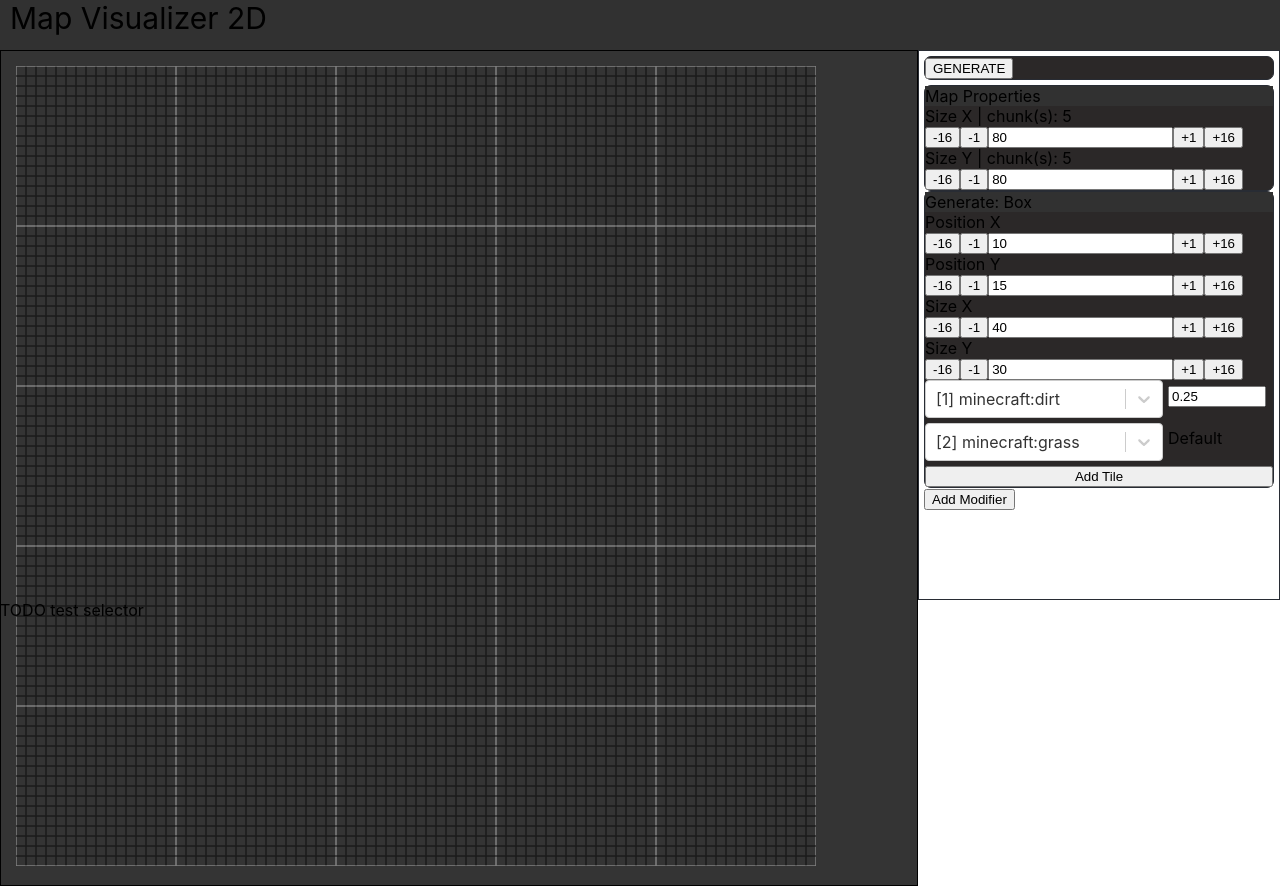
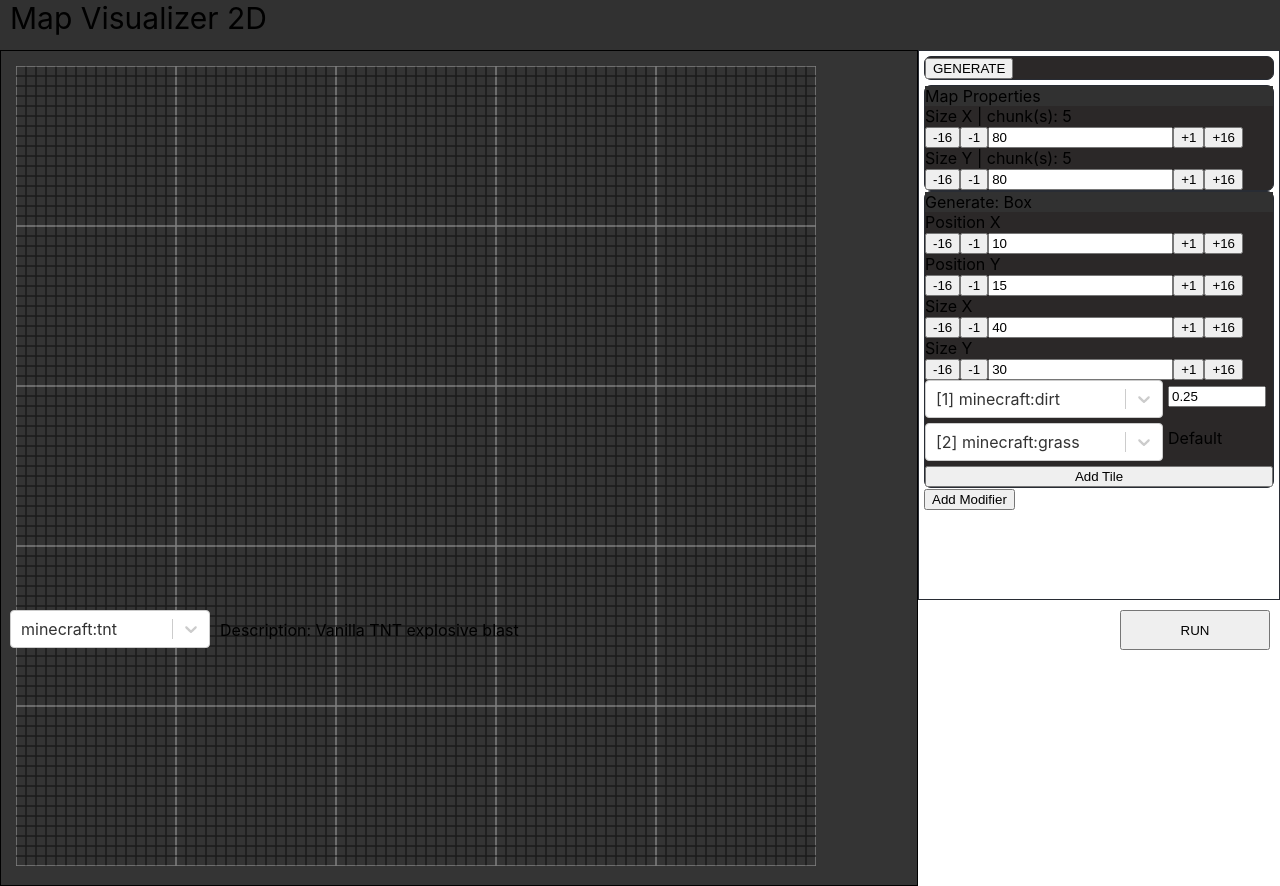
Before and after one commit to DarkGuardsman/icbm-calculator-web, a React (Create React App) app: page / in a window 1280 px wide. Built offline with nearby package versions, Linux system fonts and the light colour scheme.

Commit message:
feat: added simulation selector and a basic fill command for testing
Fill command is just to validate the logic works. Will need to setup actual simulations later. Along with tools to play back edits.

```diff
--- a/src/tools/map/MapToolPage.js
+++ b/src/tools/map/MapToolPage.js
@@ -7,11 +7,14 @@ import {TILE_AIR, TILE_SET} from "../../common/Tiles";
 import {fillTiles} from "../../funcs/TileFuncs";
 import BoxModifier from "../modifiers/box/BoxModifier";
 import {CHUNK_SIZE} from "../../common/Consts";
+import SimulationSelector from "../selector/simulation/SimulationSelector";
+
 
 export default function MapToolPage() {
     const [sizeX, setSizeX] = useState(CHUNK_SIZE * 5);
     const [sizeY, setSizeY] = useState(CHUNK_SIZE * 5);
     const [tiles, setTiles] = useState([]);
+    const [edits, setEdits] = useState([]);
     const [hasRun, setHasRun] = useState(false);
 
     const [modifiers, setModifiers] = useState([
@@ -34,6 +37,35 @@ export default function MapToolPage() {
             }
         }
     ]);
+
+    // TODO convert tile matrix into an object with a custom hook for easier management
+    //          have object contain a setter/getter for each tile
+    //          have object record changes
+    //          have object contain a method to bookmark change sections as a page with start/end  map.start("expand-1") map.end("expand-1")
+    //          as part of edits include cause by  map.setTile(x, y, tile, source)... could even have this auto page bookmarks by making source {id, page, step}
+    const setTile = (x, y, tileId) => {
+
+        // Async is a pain
+        setTiles(prev => {
+            // Duplicate array to trigger state change
+            const newTileArray = prev === undefined ? [] : [...prev];
+            newTileArray[y] = newTileArray[y] === undefined ? [] : [...newTileArray[y]];
+
+            // Record edits
+            const currentTile = newTileArray[y][x];
+            setEdits((prev) => [...prev, {
+                x,y,
+                oldTile: currentTile,
+                newTile: tileId,
+                time: new Date()
+            }]);
+
+            // Store edit
+            newTileArray[y][x] = tileId;
+
+            return newTileArray;
+        });
+    };
 
     const generateMap = () => {
         const tiles = [];
@@ -135,7 +167,12 @@ export default function MapToolPage() {
                     </div>
                 </div>
                 <div className={styles.contentBottom}>
-                    TODO test selector
+                    <SimulationSelector
+                        tiles={tiles}
+                        setTile={setTile}
+                        hasRun={hasRun}
+                        onRun={() => setHasRun(true)}
+                    />
                 </div>
             </div>
         </ToolPage>
--- /dev/null
+++ b/src/tools/selector/simulation/SimulationSelector.module.css
@@ -0,0 +1,25 @@
+.testHeader {
+    display: flex;
+    flex-direction: row;
+
+    gap: 10px;
+
+    padding: 10px;
+}
+
+.testSelector {
+    width: 200px;
+    height: 40px;
+}
+
+.testDescription {
+    flex-grow: 1;
+    line-height: 40px;
+}
+
+.testRunButton {
+    button {
+        width: 150px;
+        height: 40px;
+    }
+}
--- /dev/null
+++ b/src/tools/selector/simulation/SimulationSelector.tsx
@@ -0,0 +1,70 @@
+import styles from "./SimulationSelector.module.css";
+import Select from "react-select";
+import {useState} from "react";
+import {TILE_AIR, TILE_SET} from "../../../common/Tiles";
+
+interface TestTypeEntry {
+    id: string;
+    description: string;
+}
+
+const testOptions: TestTypeEntry[] = [
+    {
+        id: "minecraft:tnt",
+        description: "Vanilla TNT explosive blast"
+    },
+    {
+        id: "random:fill",
+        description: "Fills entire map, mostly exists for testing the runtime"
+    }
+]
+
+export interface SimulationSelectorProps {
+    tiles: number[][];
+    setTile: (x: number, y: number, tileId: number) => void;
+    onRun: () => void;
+    hasRun: boolean;
+}
+
+export default function SimulationSelector({tiles, setTile, onRun, hasRun}: SimulationSelectorProps) {
+    const [testToRun, setTestToRun] = useState<TestTypeEntry | null | undefined>(testOptions[0]);
+
+    const runSimulation = () => {
+        if (testToRun?.id === undefined) {
+            return;
+        }
+
+        onRun();
+        if (testToRun.id === "random:fill") {
+            for (let y = 0; y < tiles.length; y++) {
+                for (let x = 0; x < tiles[y].length; x++) {
+                    const tileToUse = TILE_SET
+                        .filter(t => !t.key.includes("air"))
+                        .find((t, i) => {
+                            const index = Math.floor(Math.random() * (TILE_SET.length - 1));
+                            return i === index;
+                        });
+                    setTile(x, y, tileToUse?.index === undefined ? TILE_AIR.index : tileToUse.index);
+                }
+            }
+        }
+    };
+
+    return (
+        <div className={styles.testHeader}>
+            <div className={styles.testSelector}>
+                <Select
+                    options={testOptions}
+                    value={testToRun}
+                    getOptionValue={(tile: TestTypeEntry) => tile.id}
+                    getOptionLabel={(tile: TestTypeEntry) => tile.id}
+                    onChange={(value) => setTestToRun(value)}
+                />
+            </div>
+            <div className={styles.testDescription}>Description: {testToRun?.description}</div>
+            <div className={styles.testRunButton}>
+                <button onClick={runSimulation} disabled={hasRun || testToRun?.id === undefined}>RUN</button>
+            </div>
+        </div>
+    )
+}
```
